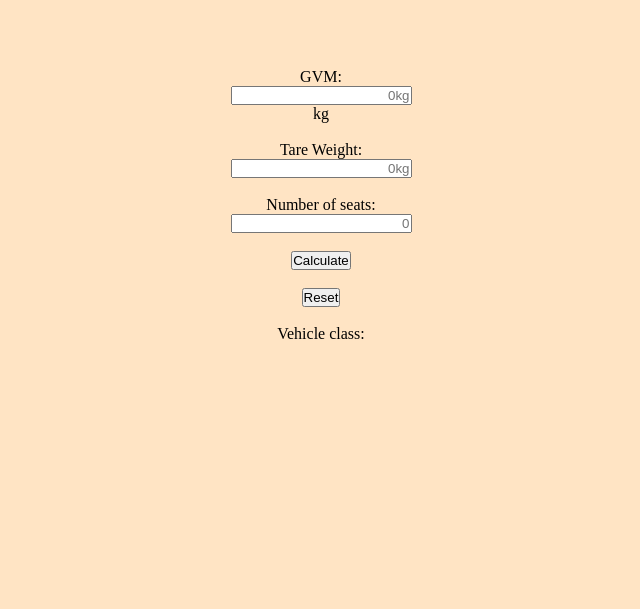
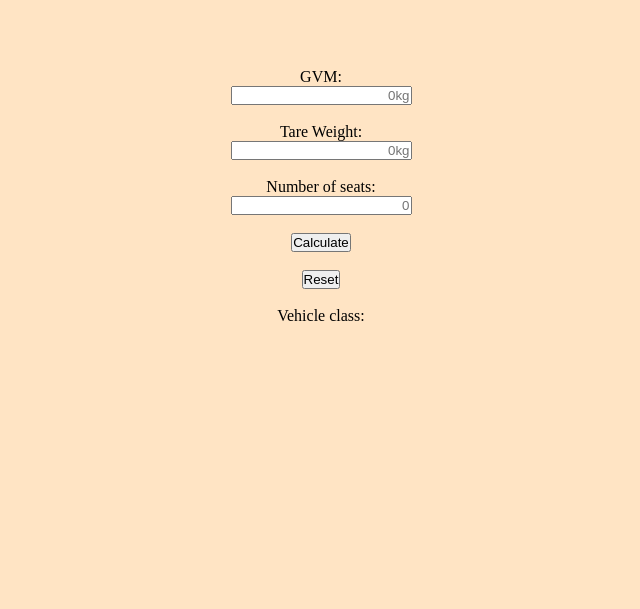
Before and after one commit to maxalsol/vehicle-class-calculator, a plain HTML site: page index.html in a window 1280 px wide. Shown: the part 108-717 px from the top of the page, without its empty margins (319-959 px from the left). Drawn offline with Linux system fonts and the light colour scheme.

Commit message:
typo fix

```diff
--- a/index.html
+++ b/index.html
@@ -24,7 +24,7 @@
                     name="gvm"
                     placeholder="0kg"
                     required
-                /><span>kg</span><br />
+                /><br />
                 <label for="tare">Tare Weight:</label>
                 <input
                     id="tare"
```
